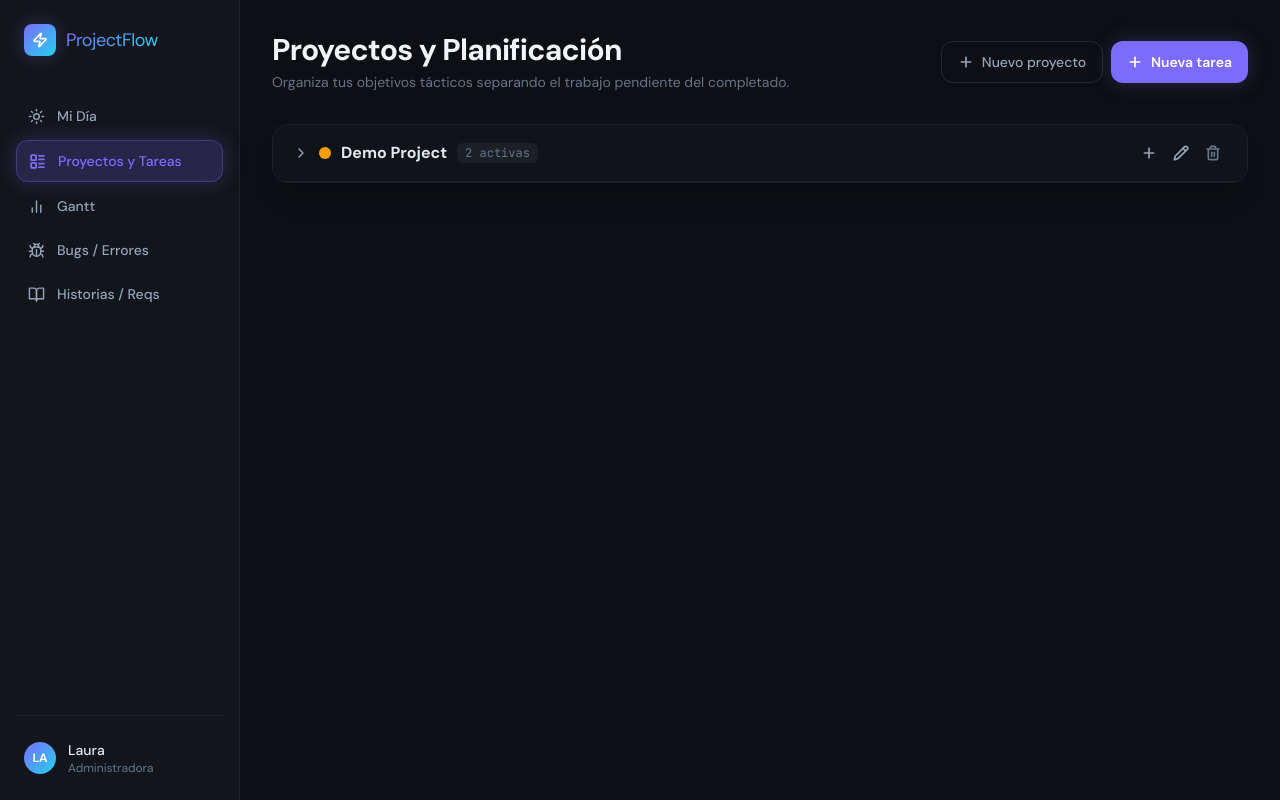
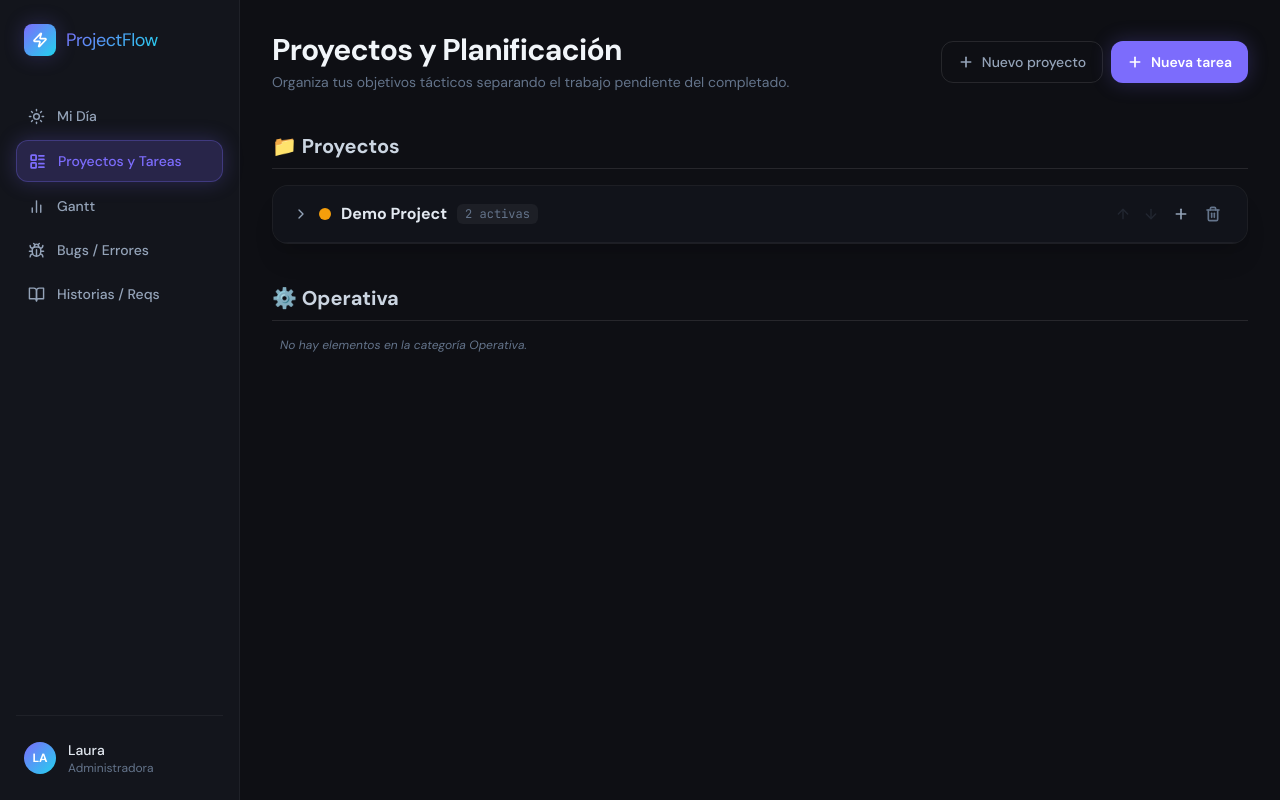
Before and after one commit to lauraamfresh-lab/task_manager_gantt_app, a React (Vite) app: page / in a window 1280 px wide. Both pictures are taken after a click on the button "Proyectos y Tareas". Built offline with nearby package versions, Linux system fonts and the light colour scheme.

Commit message:
fix: undo changes

```diff
--- a/src/components/ProjectModal.jsx
+++ b/src/components/ProjectModal.jsx
@@ -2,28 +2,23 @@ import React, { useState } from 'react'
 import { X } from 'lucide-react'
 import { useTask } from '../context/TaskContext'
 
-export default function ProjectModal({ onClose, editProjectName }) {
+export default function ProjectModal({ onClose }) {
   const { dispatch, state } = useTask()
-  const [name, setName] = useState(editProjectName || '')
+  const [name, setName] = useState('')
+  const [tipo, setTipo] = useState('Proyecto') // Nuevo estado para la clasificación
   const [error, setError] = useState('')
 
   function handleSubmit(e) {
     e.preventDefault()
-    const trimmedName = name.trim()
-    if (!trimmedName) {
+    if (!name.trim()) {
       setError('El nombre del proyecto es requerido')
       return
     }
-    if (trimmedName !== editProjectName && state.proyectos.includes(trimmedName)) {
+    if (state.proyectos.some(p => p.nombre === name.trim())) {
       setError('Este proyecto ya existe')
       return
     }
-
-    if (editProjectName) {
-      dispatch({ type: 'UPDATE_PROJECT', payload: { oldName: editProjectName, newName: trimmedName } })
-    } else {
-      dispatch({ type: 'ADD_PROJECT', payload: trimmedName })
-    }
+    dispatch({ type: 'ADD_PROJECT', payload: { nombre: name.trim(), tipo } })
     onClose()
   }
 
@@ -34,9 +29,7 @@ export default function ProjectModal({ onClose, editProjectName }) {
       <div className="absolute inset-0 bg-black/60 backdrop-blur-sm" onClick={onClose} />
       <div className="relative z-10 w-full max-w-md bg-surface-700 border border-white/10 rounded-2xl shadow-2xl animate-slide-in">
         <div className="flex items-center justify-between px-6 py-4 border-b border-white/8">
-          <h2 className="font-display font-semibold text-slate-100">
-            {editProjectName ? 'Editar proyecto' : 'Nuevo proyecto'}
-          </h2>
+          <h2 className="font-display font-semibold text-slate-100">Nuevo proyecto / Clasificación</h2>
           <button onClick={onClose} className="text-slate-400 hover:text-slate-200 transition-colors">
             <X size={18} />
           </button>
@@ -55,8 +48,21 @@ export default function ProjectModal({ onClose, editProjectName }) {
               placeholder="ej: Marketing Q3"
               className={inputCls}
               autoFocus
-                />
+            />
             {error && <p className="text-xs text-rose-400 mt-1">{error}</p>}
+          </div>
+
+          {/* Selector de tipo/categoría */}
+          <div>
+            <label className="block text-xs font-medium text-slate-400 mb-1.5">Categoría de Agrupación</label>
+            <select
+              value={tipo}
+              onChange={(e) => setTipo(e.target.value)}
+              className="w-full bg-surface-600 border border-white/10 rounded-lg px-3 py-2 text-sm text-slate-200 focus:outline-none focus:border-accent-violet/60 transition-colors cursor-pointer"
+            >
+              <option value="Proyecto" className="bg-surface-700">Proyecto</option>
+              <option value="Operativa" className="bg-surface-700">Operativa</option>
+            </select>
           </div>
 
           <div className="flex gap-3 pt-2">
@@ -71,7 +77,7 @@ export default function ProjectModal({ onClose, editProjectName }) {
               type="submit"
               className="flex-1 py-2.5 rounded-xl text-sm font-semibold bg-accent-violet hover:bg-accent-violet/90 text-white transition-all glow-violet"
             >
-              {editProjectName ? 'Guardar cambios' : 'Crear proyecto'}
+              Crear proyecto
             </button>
           </div>
         </form>
--- a/src/context/TaskContext.jsx
+++ b/src/context/TaskContext.jsx
@@ -4,7 +4,7 @@ import { format } from 'date-fns'
 const today = format(new Date(), 'yyyy-MM-dd')
 
 const MOCK_DATA = {
-  proyectos: ['Demo Project'],
+  proyectos: [{ nombre: 'Demo Project', tipo: 'Proyecto' }],
   tareas: [
     {
       id: '1',
@@ -50,6 +50,10 @@ function init() {
     try {
       const parsed = JSON.parse(local)
       if (!parsed.historias) parsed.historias = []
+      // MIGRACIÓN DE DATOS EXISTENTES: Convierte strings antiguos a objetos con tipo por defecto
+      if (parsed.proyectos) {
+        parsed.proyectos = parsed.proyectos.map(p => typeof p === 'string' ? { nombre: p, tipo: 'Proyecto' } : p)
+      }
       return parsed
     } catch (e) {
       return MOCK_DATA
@@ -62,20 +66,10 @@ function reducer(state, action) {
   switch (action.type) {
     case 'ADD_PROJECT':
       return { ...state, proyectos: [...state.proyectos, action.payload] }
-    case 'UPDATE_PROJECT': {
-      const { oldName, newName } = action.payload
-      return {
-        ...state,
-        proyectos: state.proyectos.map(p => p === oldName ? newName : p),
-        tareas: state.tareas.map(t => t.proyecto === oldName ? { ...t, proyecto: newName } : t),
-        bugs: (state.bugs || []).map(b => b.proyecto === oldName ? { ...b, proyecto: newName } : b),
-        historias: (state.historias || []).map(h => h.proyecto === oldName ? { ...h, proyecto: newName } : h)
-      }
-    }
     case 'DELETE_PROJECT':
       return {
         ...state,
-        proyectos: state.proyectos.filter(p => p !== action.payload),
+        proyectos: state.proyectos.filter(p => p.nombre !== action.payload),
         tareas: state.tareas.filter(t => t.proyecto !== action.payload),
         bugs: (state.bugs || []).filter(b => b.proyecto !== action.payload),
         historias: (state.historias || []).filter(h => h.proyecto !== action.payload)
@@ -183,7 +177,7 @@ export function getProjectColor(project, proyectosArray = []) {
     { text: 'text-amber-400', border: 'border-amber-500/30', bg: 'bg-amber-500/10', accent: '#fbbf24' },
   ]
 
-  const index = proyectosArray.indexOf(project)
+  const index = proyectosArray.findIndex(p => (typeof p === 'string' ? p : p.nombre) === project)
   const colorIndex = index !== -1 ? index % fallbackColors.length : 0
 
   return fallbackColors[colorIndex]
--- a/src/views/ProyectosYTareas.jsx
+++ b/src/views/ProyectosYTareas.jsx
@@ -1,6 +1,6 @@
 import React, { useState } from 'react'
 import { format, parseISO, isPast, isToday, differenceInDays } from 'date-fns'
-import { Plus, ExternalLink, Trash2, Pencil, ChevronDown, ChevronRight, CheckSquare, Square, FileText, Sun } from 'lucide-react'
+import { Plus, ExternalLink, Trash2, Pencil, ChevronDown, ChevronRight, CheckSquare, Square, FileText, Sun, ArrowUp, ArrowDown } from 'lucide-react'
 import { useTask, ESTADOS, ESTADO_CONFIG, getProjectColor } from '../context/TaskContext'
 import TaskModal from '../components/TaskModal'
 import ProjectModal from '../components/ProjectModal'
@@ -227,7 +227,7 @@ function TareaRow({ tarea, i, tareasLength, onEdit }) {
   )
 }
 
-function ProyectoGroup({ proyecto, tareas, onAdd, onEdit, onEditProject }) {
+function ProyectoGroup({ proyecto, tareas, index, totalProyectos, onAdd, onEdit }) {
   const { dispatch } = useTask()
   const col = getProjectColor(proyecto)
   const [isCollapsed, setIsCollapsed] = useState(true)
@@ -294,20 +294,31 @@ function ProyectoGroup({ proyecto, tareas, onAdd, onEdit, onEditProject }) {
           </span>
         </div>
 
-        <div className="flex items-center gap-1">
+        <div className="flex items-center gap-1" onClick={(e) => e.stopPropagation()}>
+          {/* NUEVO: Controles de ordenamiento integrados en ProyectosYTareas */}
           <button
-            onClick={(e) => { e.stopPropagation(); onAdd(proyecto); }}
+            onClick={() => dispatch({ type: 'MOVE_PROJECT', payload: { index, direction: 'up' } })}
+            disabled={index === 0}
+            className="p-1 text-slate-500 hover:text-slate-300 disabled:opacity-20 disabled:cursor-not-allowed transition-colors"
+            title="Mover arriba"
+          >
+            <ArrowUp size={16} />
+          </button>
+          <button
+            onClick={() => dispatch({ type: 'MOVE_PROJECT', payload: { index, direction: 'down' } })}
+            disabled={index === totalProyectos - 1}
+            className="p-1 text-slate-500 hover:text-slate-300 disabled:opacity-20 disabled:cursor-not-allowed transition-colors"
+            title="Mover abajo"
+          >
+            <ArrowDown size={16} />
+          </button>
+
+          <button
+            onClick={() => onAdd(proyecto)}
             className="p-1.5 rounded-lg text-slate-400 hover:text-slate-200 hover:bg-surface-600 transition-colors"
             title="Añadir tarea"
           >
             <Plus size={16} strokeWidth={2.5} />
-          </button>
-          <button
-            onClick={(e) => { e.stopPropagation(); onEditProject(proyecto); }}
-            className="p-1.5 rounded-lg text-slate-400 hover:text-slate-200 hover:bg-surface-600 transition-colors"
-            title="Editar proyecto"
-          >
-            <Pencil size={16} strokeWidth={2.5} />
           </button>
           <button
             onClick={handleDeleteProject}
@@ -381,16 +392,18 @@ function ProyectoGroup({ proyecto, tareas, onAdd, onEdit, onEditProject }) {
 export default function ProyectosYTareas() {
   const { state, dispatch } = useTask()
   const [projectModal, setProjectModal] = useState(false)
-  const [editProjectName, setEditProjectName] = useState(null)
   const [addModal, setAddModal] = useState(false)
   const [modal, setModal] = useState(null)
 
   const grouped = {}
-  state.proyectos.forEach(p => { grouped[p] = [] })
+  state.proyectos.forEach(p => { grouped[p.nombre] = [] })
   state.tareas.forEach(t => { if (grouped[t.proyecto]) grouped[t.proyecto].push(t) })
 
+  // MODIFICADO: Solo se trasladan a Historias si el proyecto está categorizado como 'Proyecto'
   const interceptarNuevaTarea = (nuevaTarea) => {
     if (nuevaTarea.historia && nuevaTarea.historia.trim() !== '') {
+      const projObj = state.proyectos.find(p => p.nombre === nuevaTarea.proyecto)
+      if (projObj && projObj.tipo === 'Proyecto') {
         dispatch({
           type: 'ADD_STORY',
           payload: {
@@ -401,10 +414,11 @@ export default function ProyectosYTareas() {
         })
       }
     }
+  }
 
   return (
-    <div className="p-8 animate-fade-in max-w-7xl mx-auto">
-      <div className="flex items-center justify-between gap-4 mb-8">
+    <div className="p-8 animate-fade-in max-w-7xl mx-auto space-y-10">
+      <div className="flex items-center justify-between gap-4 mb-4">
         <div>
           <h1 className="text-3xl font-display font-bold text-slate-100 tracking-tight">Proyectos y Planificación</h1>
           <p className="text-sm text-slate-500 mt-1">
@@ -421,26 +435,57 @@ export default function ProyectosYTareas() {
         </div>
       </div>
 
-      <div>
-        {Object.entries(grouped).map(([proyecto, tareas]) => (
+      {/* BLOQUE DE CONTENIDO: AGRUPACIONES REQUERIDAS */}
+      <div className="space-y-10">
+
+        {/* GRUPO 1: PROYECTOS */}
+        <div className="space-y-4">
+          <h2 className="text-xl font-display font-bold text-slate-300 border-b border-white/10 pb-2">📁 Proyectos</h2>
+          {state.proyectos.map((p, index) => {
+            if (p.tipo !== 'Proyecto') return null;
+            return (
               <ProyectoGroup
-            key={proyecto}
-            proyecto={proyecto}
-            tareas={tareas}
-            onAdd={(p) => setModal({ proyecto: p })}
+                key={p.nombre}
+                proyecto={p.nombre}
+                tareas={grouped[p.nombre] || []}
+                index={index}
+                totalProyectos={state.proyectos.length}
+                onAdd={(proj) => setModal({ proyecto: proj })}
                 onEdit={(t) => setModal({ editTask: t })}
-            onEditProject={(p) => { setEditProjectName(p); setProjectModal(true); }}
               />
-        ))}
+            )
+          })}
+          {state.proyectos.filter(p => p.tipo === 'Proyecto').length === 0 && (
+            <p className="text-xs text-slate-500 italic pl-2">No hay elementos en la categoría Proyectos.</p>
+          )}
+        </div>
+
+        {/* GRUPO 2: OPERATIVA */}
+        <div className="space-y-4">
+          <h2 className="text-xl font-display font-bold text-slate-300 border-b border-white/10 pb-2">⚙️ Operativa</h2>
+          {state.proyectos.map((p, index) => {
+            if (p.tipo !== 'Operativa') return null;
+            return (
+              <ProyectoGroup
+                key={p.nombre}
+                proyecto={p.nombre}
+                tareas={grouped[p.nombre] || []}
+                index={index}
+                totalProyectos={state.proyectos.length}
+                onAdd={(proj) => setModal({ proyecto: proj })}
+                onEdit={(t) => setModal({ editTask: t })}
+              />
+            )
+          })}
+          {state.proyectos.filter(p => p.tipo === 'Operativa').length === 0 && (
+            <p className="text-xs text-slate-500 italic pl-2">No hay elementos en la categoría Operativa.</p>
+          )}
+        </div>
+
       </div>
 
       {addModal && <TaskModal onClose={() => setAddModal(false)} onSave={interceptarNuevaTarea} />}
-      {projectModal && (
-        <ProjectModal
-          onClose={() => { setProjectModal(false); setEditProjectName(null); }}
-          editProjectName={editProjectName}
-        />
-      )}
+      {projectModal && <ProjectModal onClose={() => setProjectModal(false)} />}
       {modal && !modal.editTask && <TaskModal initialProyecto={modal.proyecto} onClose={() => setModal(null)} onSave={interceptarNuevaTarea} />}
       {modal?.editTask && <TaskModal editTask={modal.editTask} onClose={() => setModal(null)} />}
     </div>
```
Lines whose indentation alone changed are shown as unchanged.
